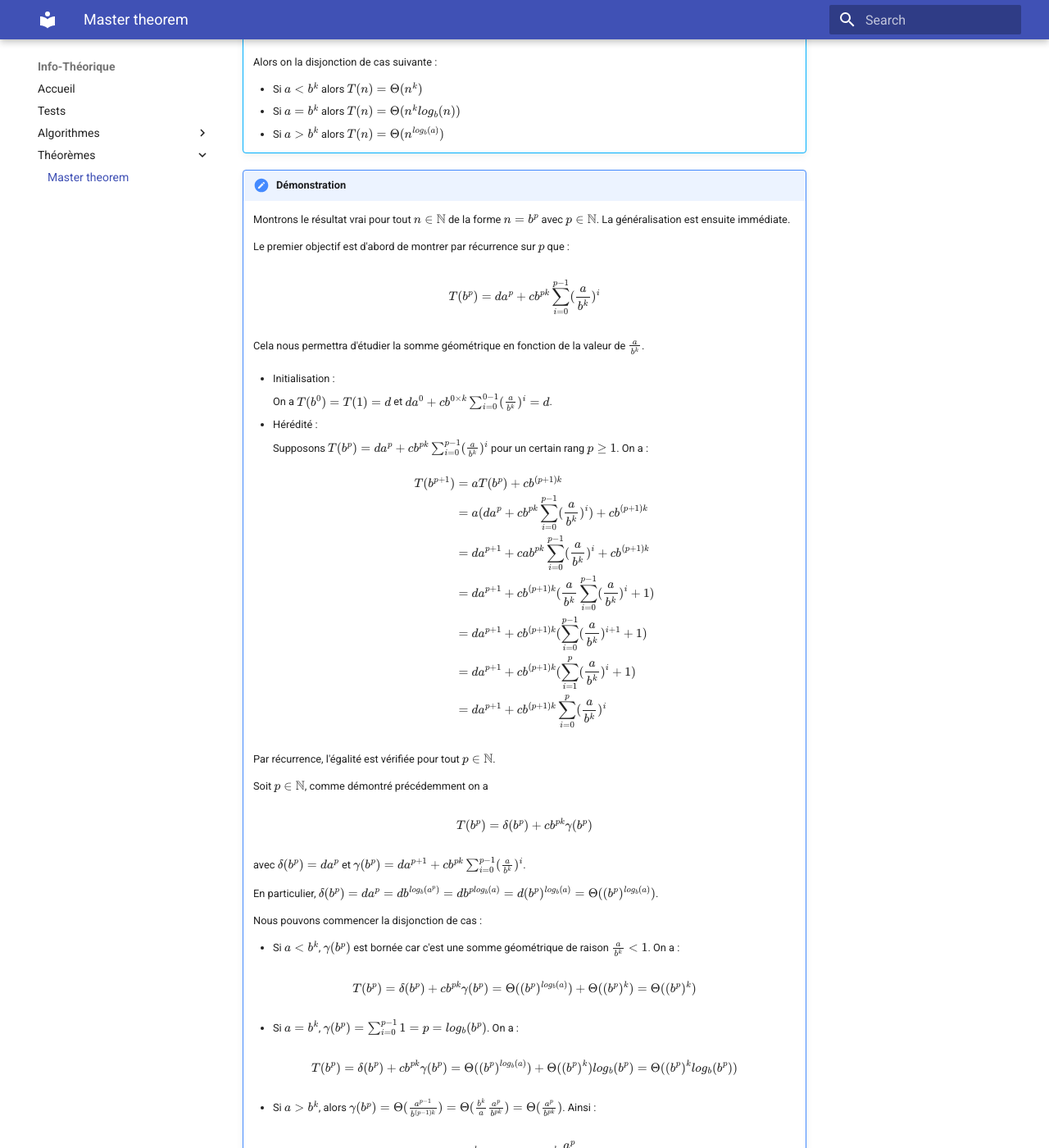
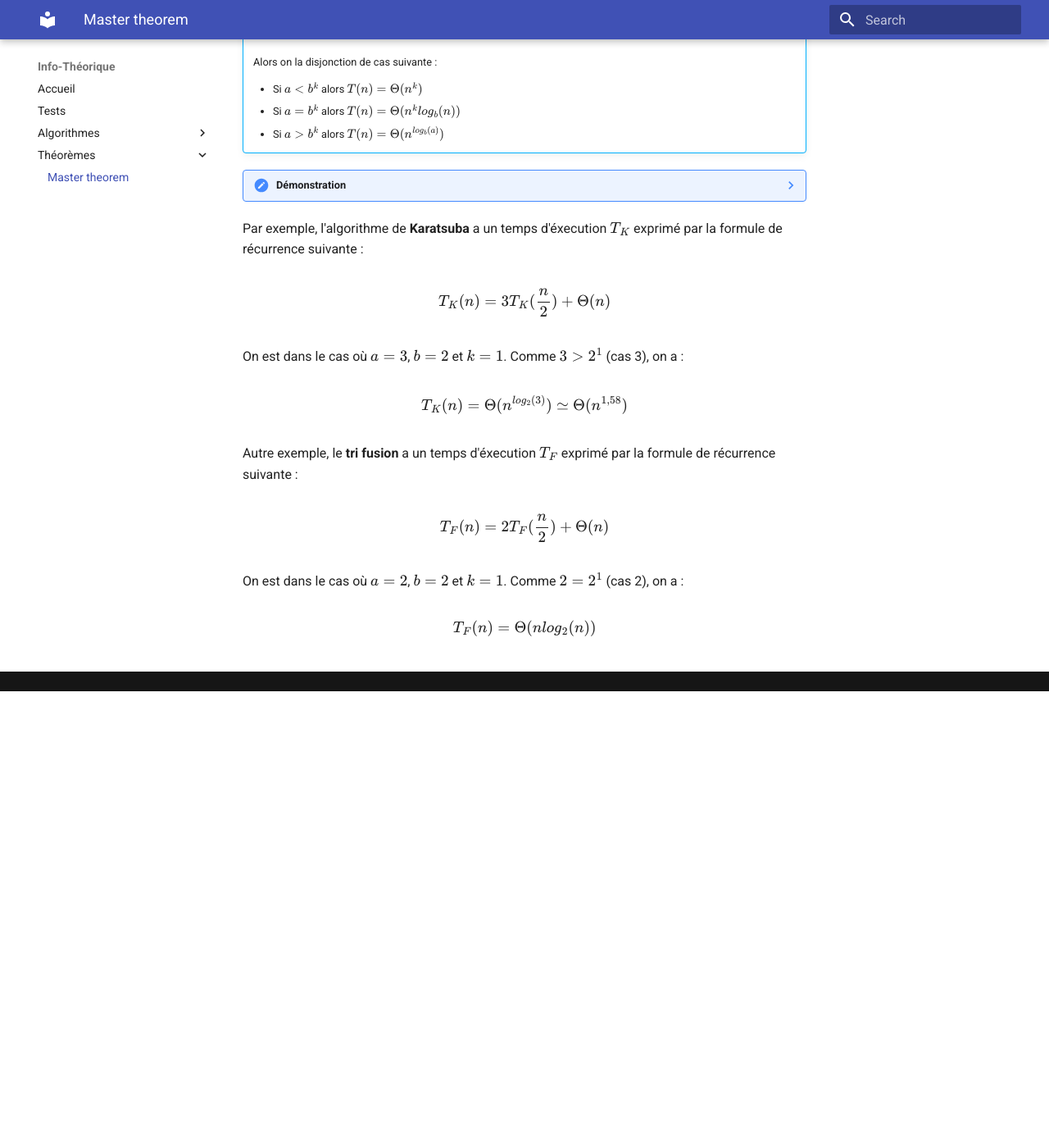
Before and after one commit to CodeByElie/Info-Theorique, an MkDocs documentation site: the page built from docs/Théorèmes/Master_theorem.md, in a window 1280 px wide and 1400 px high, scrolled down 883 px. Shown: the whole window at 82% size. Built offline with MkDocs 1.6.1 and Material for MkDocs 9.7.7, drawn with Linux system fonts in a browser that asks for light colours; after the commit the page ends 1726 px from its top, so only the background shows below that; some of the changed text lies outside the part shown.

Commit message:
Exemples du master_theorem

```diff
--- a/docs/Théorèmes/Master_theorem.md
+++ b/docs/Théorèmes/Master_theorem.md
@@ -32,7 +32,7 @@ Pour l'instant, considérons le cas où $f$ est une fonction polynomiale de la f
     - Si $a=b^k$ alors $T(n)=\Theta(n^klog_b(n))$
     - Si $a>b^k$ alors $T(n)=\Theta(n^{log_b(a)})$
 
-!!! note "Démonstration"
+??? note "Démonstration"
     Montrons le résultat vrai pour tout $n\in\mathbb{N}$ de la forme $n=b^p$ avec $p\in\mathbb{N}$. La généralisation est ensuite immédiate.
 
     Le premier objectif est d'abord de montrer par récurrence sur $p$ que :
@@ -114,3 +114,36 @@ Pour l'instant, considérons le cas où $f$ est une fonction polynomiale de la f
     $$
     T(b^p) \leq T(n) < T(b^{p+1})
     $$
+
+    Or pour $f\in\{n\mapsto n^k,n\mapsto n^klog_b(n),n\mapsto n^{log_b(a)} \}$, $f(bn)=\Theta(f(n))$.
+    Par encadrement suivant le cas,
+
+    $$
+    T(n)=\Theta(f(n))
+    $$
+
+    Ce qui conclut la démonstration.
+
+Par exemple, l'algorithme de **Karatsuba** a un temps d'éxecution $T_K$ exprimé par la formule de récurrence suivante :
+
+$$
+T_K(n) = 3T_K(\frac{n}{2})+\Theta(n)
+$$
+
+On est dans le cas où $a=3$, $b=2$ et $k=1$. Comme $3>2^1$ (cas 3), on a :
+
+$$
+T_K(n)=\Theta(n^{log_2(3)})\simeq\Theta(n^{1,58})
+$$
+
+Autre exemple, le **tri fusion** a un temps d'éxecution $T_F$ exprimé par la formule de récurrence suivante :
+
+$$
+T_F(n) = 2T_F(\frac{n}{2})+\Theta(n)
+$$
+
+On est dans le cas où $a=2$, $b=2$ et $k=1$. Comme $2=2^1$ (cas 2), on a :
+
+$$
+T_F(n)=\Theta(nlog_2(n))
+$$
```
